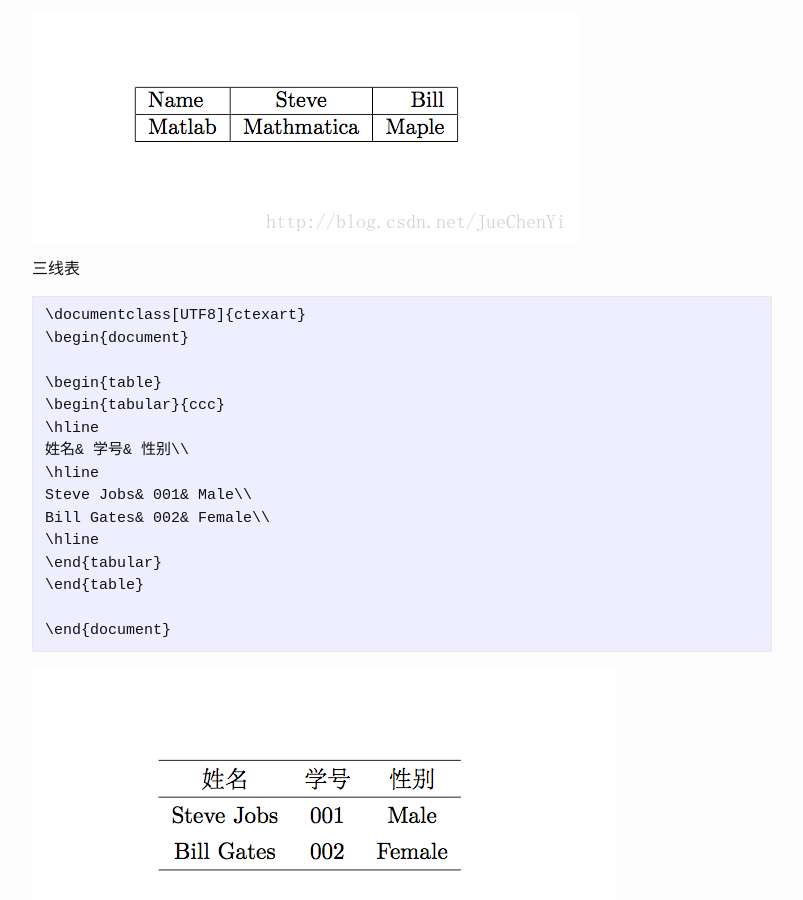
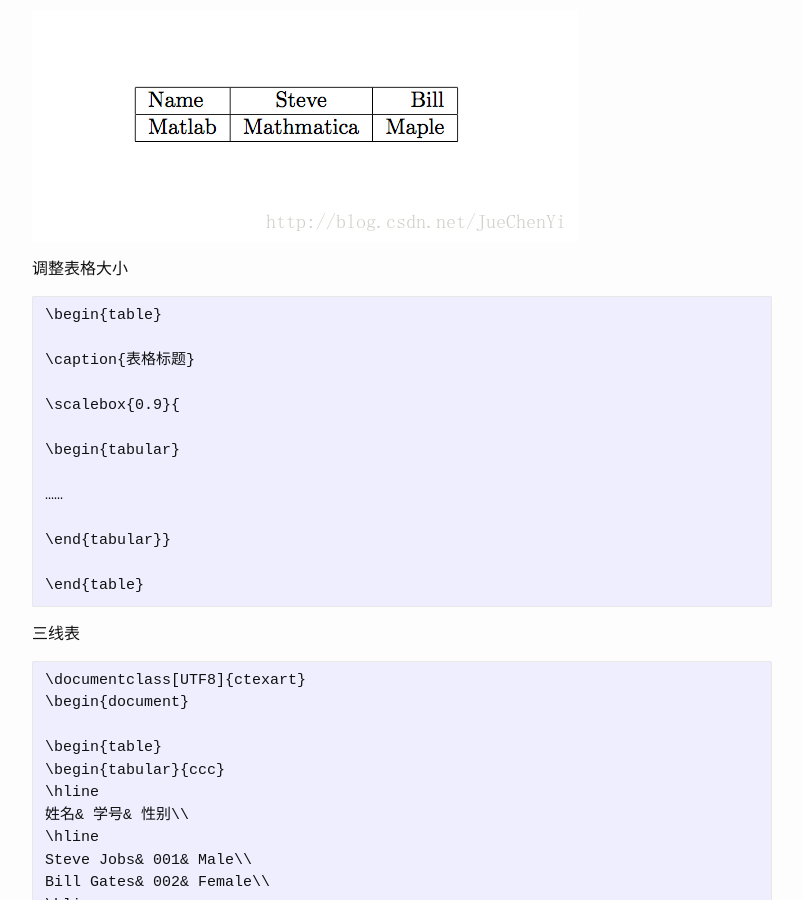
Before and after one commit to josephstalin117/josephstalin117.github.io, a Jekyll site: the page built from _posts/2018-6-23-latex.markdown, in a window 1280 px wide and 900 px high, scrolled down 10476 px. Shown: the whole window, without its empty margins (238-1041 px from the left). Built offline with Jekyll 4.4.1, drawn with Linux system fonts in a browser that asks for light colours; formulas are drawn with MathJax 3.

Commit message:
resize table

````diff
--- a/_posts/2018-6-23-latex.markdown
+++ b/_posts/2018-6-23-latex.markdown
@@ -471,6 +471,23 @@
 ```
 ![images](/source/latex_table1.png)
 
+调整表格大小
+```
+\begin{table}
+
+\caption{表格标题}
+
+\scalebox{0.9}{
+
+\begin{tabular}
+
+……
+
+\end{tabular}}
+
+\end{table}
+```
+
 三线表
 ```
 \documentclass[UTF8]{ctexart}
````
